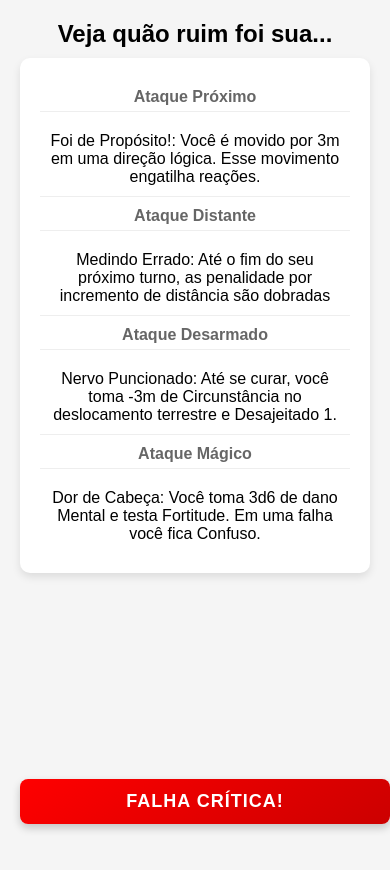
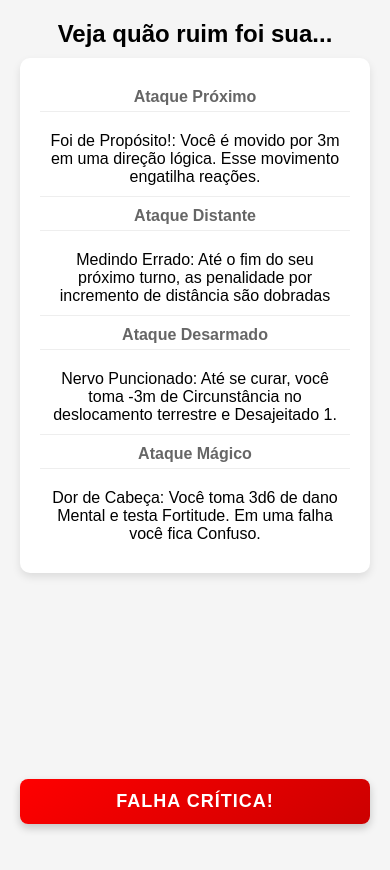
Before and after one commit to edevandor/pathfinder-fumble, a plain HTML site: page index.html in a window 390 px wide. Drawn offline with Linux system fonts and the light colour scheme.

Commit message:
BotãoFixo3

```diff
--- a/style.css
+++ b/style.css
@@ -122,10 +122,8 @@ body {
     background: linear-gradient(145deg, #ff0000, #cc0000);
 }
 
-/* Adicione estas regras ao final do seu arquivo style.css */
-
 .container {
-    padding-bottom: 80px; /* Espaço para o botão fixo */
+    padding-bottom: 100px; /* Espaço para o botão fixo */
 }
 
 .botao {
@@ -158,12 +156,15 @@ body {
 
 /* Ajuste para telas muito pequenas */
 @media screen and (max-width: 480px) {
-    .botao {
-        width: calc(100% - 20px); /* Reduz a margem em telas pequenas */
-        padding: 12px 20px; /* Ajuste de padding para telas pequenas */
+    .container {
+        padding-bottom: 90px; /* Reduz um pouco o espaço em telas menores */
     }
 
-    .container {
-        padding-bottom: 70px; /* Reduz o espaço para o botão em telas pequenas */
+    .carta {
+        margin-bottom: 15px;
+    }
+
+    .botao {
+        padding: 12px 20px; /* Botão um pouco mais compacto */
     }
 }
```
